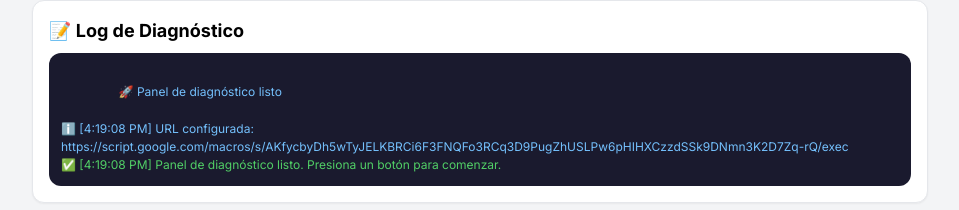
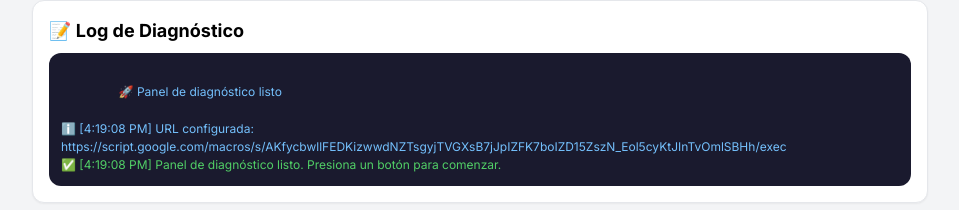
Before and after one commit to santiagoT4/2-PWA-SICSa-COTILPEZ, a plain HTML site: page index.html in a window 1280 px wide. Shown: the part 804-1014 px from the top of the page, without its empty margins (160-1119 px from the left). Drawn offline with nearby package versions, Linux system fonts and the light colour scheme.

Commit message:
Update API_URL to new Google Script URL

```diff
--- a/index.html
+++ b/index.html
@@ -109,7 +109,7 @@
 </div>
 
 <script>
-  let API_URL = 'https://script.google.com/macros/s/AKfycbyDh5wTyJELKBRCi6F3FNQFo3RCq3D9PugZhUSLPw6pHIHXCzzdSSk9DNmn3K2D7Zq-rQ/exec';
+  let API_URL = 'https://script.google.com/macros/s/AKfycbwllFEDKizwwdNZTsgyjTVGXsB7jJpIZFK7boIZD15ZszN_Eol5cyKtJInTvOmlSBHh/exec';
 
   function actualizarURL() {
     const input = document.getElementById('apiUrl');
```
